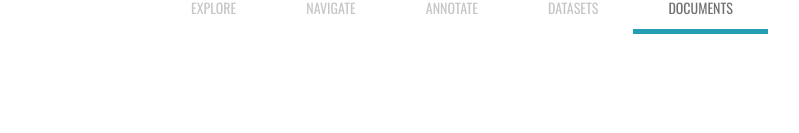
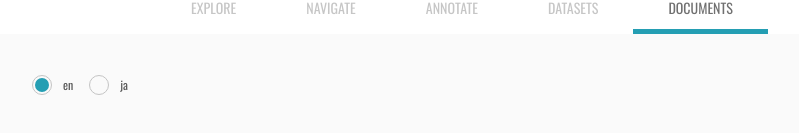
Before and after one commit to togoid/togoid-converter, a Next.js app: page / in a window 1280 px wide. Both pictures are taken after a click on the button "DOCUMENTS". Shown: the part 185-318 px from the top of the page, without its empty margins (178-977 px from the left). Built offline with nearby package versions, Linux system fonts and the light colour scheme; no server answers.

Commit message:
documents

```diff
--- a/package.json
+++ b/package.json
@@ -9,9 +9,12 @@
     "lint": "next lint"
   },
   "dependencies": {
+    "axios": "1.6.7",
     "next": "14.1.0",
     "react": "18.2.0",
-    "react-dom": "18.2.0"
+    "react-dom": "18.2.0",
+    "react-markdown": "9.0.1",
+    "swr": "2.2.4"
   },
   "devDependencies": {
     "@types/node": "20.11.17",
--- /dev/null
+++ b/src/components/Documents.tsx
@@ -0,0 +1,66 @@
+import useSWRImmutable from "swr/immutable";
+import axios from "axios";
+import ReactMarkdown from "react-markdown";
+
+const Documents = () => {
+  const [language, setLanguage] = useState("en");
+
+  const { data: docs } = useSWRImmutable(
+    {
+      language: language,
+    },
+    async () => {
+      const res = await axios.get(
+        `https://raw.githubusercontent.com/togoid/togoid-config/production/docs/help${
+          language === "en" ? "" : "_ja"
+        }.md`,
+      );
+
+      return res.data;
+    },
+  );
+
+  return (
+    <div className="home">
+      <main className="main">
+        <div className="documents">
+          <div className="select_lang">
+            <div className="radio">
+              <input
+                type="radio"
+                id="en"
+                name="en"
+                value="en"
+                className="radio__input"
+                style={{ width: "20px", height: "20px" }}
+                onChange={() => setLanguage("en")}
+                checked={language === "en"}
+              />
+              <label htmlFor="en" className="radio__label">
+                en
+              </label>
+            </div>
+            <div className="radio">
+              <input
+                type="radio"
+                id="ja"
+                name="ja"
+                value="ja"
+                className="radio__input"
+                style={{ width: "20px", height: "20px" }}
+                onChange={() => setLanguage("ja")}
+                checked={language === "ja"}
+              />
+              <label htmlFor="ja" className="radio__label">
+                ja
+              </label>
+            </div>
+          </div>
+          <ReactMarkdown className="markdown-body">{docs}</ReactMarkdown>
+        </div>
+      </main>
+    </div>
+  );
+};
+
+export default Documents;
--- a/src/pages/index.tsx
+++ b/src/pages/index.tsx
@@ -4,7 +4,7 @@ import Header from "@/components/Header";
 // import Explore from "../components/Explore";
 // import Databases from "../components/Databases";
 // import IdInput from "../components/IdInput";
-// import Documents from "../components/Documents";
+import Documents from "@/components/Documents";
 import TabWrapper from "@/components/TabWrapper";
 // import Navigate from "../components/Navigate";
 // import Annotate from "../components/Annotate";
@@ -713,8 +713,8 @@ const Home = () => {
           )}
           {activeTab === "DATABASE" && (
             <Databases executeExamples={executeExamples} />
-          )}
-          {activeTab === "DOCUMENTS" && <Documents />} */}
+          )} */}
+          {activeTab === "DOCUMENTS" && <Documents />}
         </div>
       </main>
     </div>
```
Also changed, not shown: 1 other file (tests, documents, lock files or other folders).
